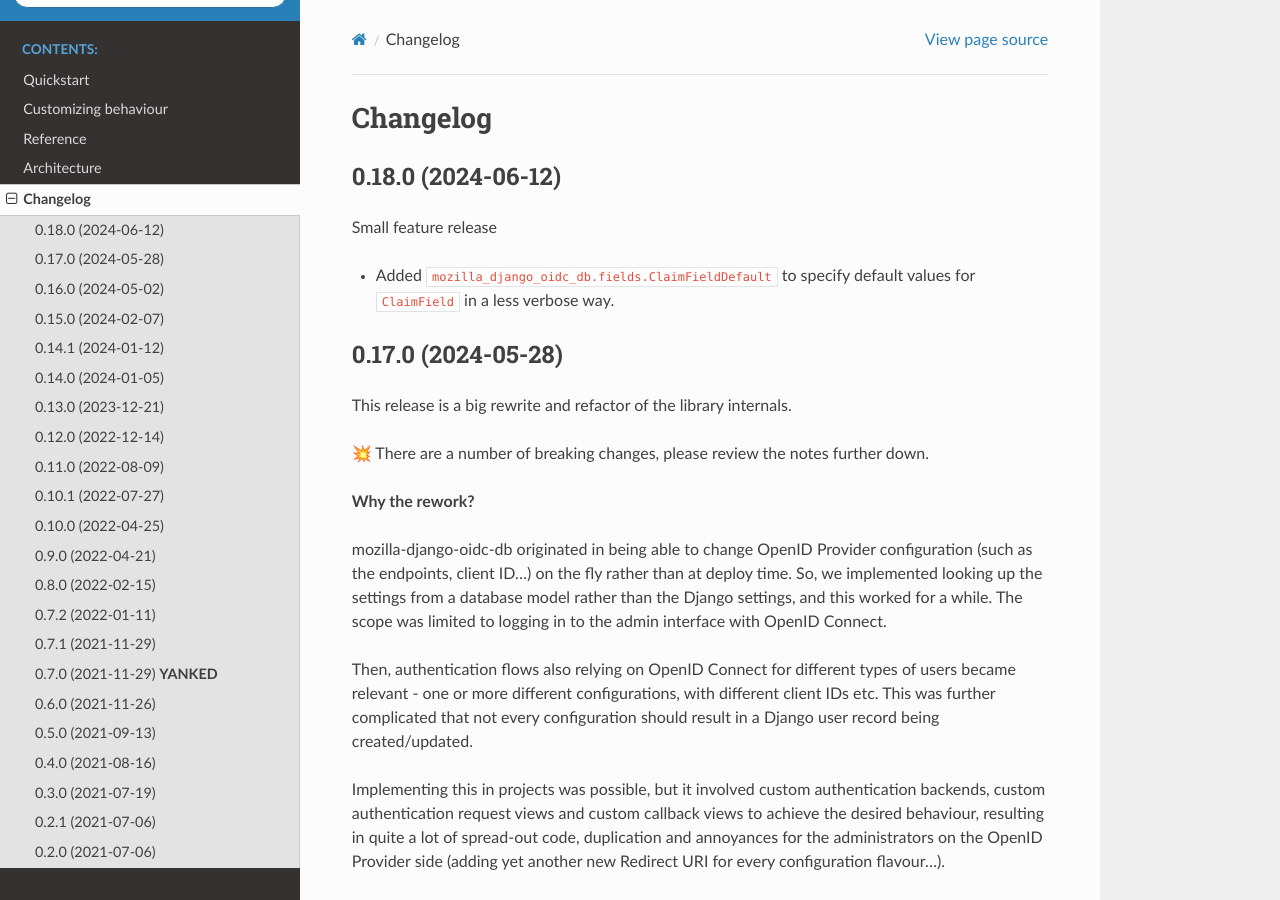
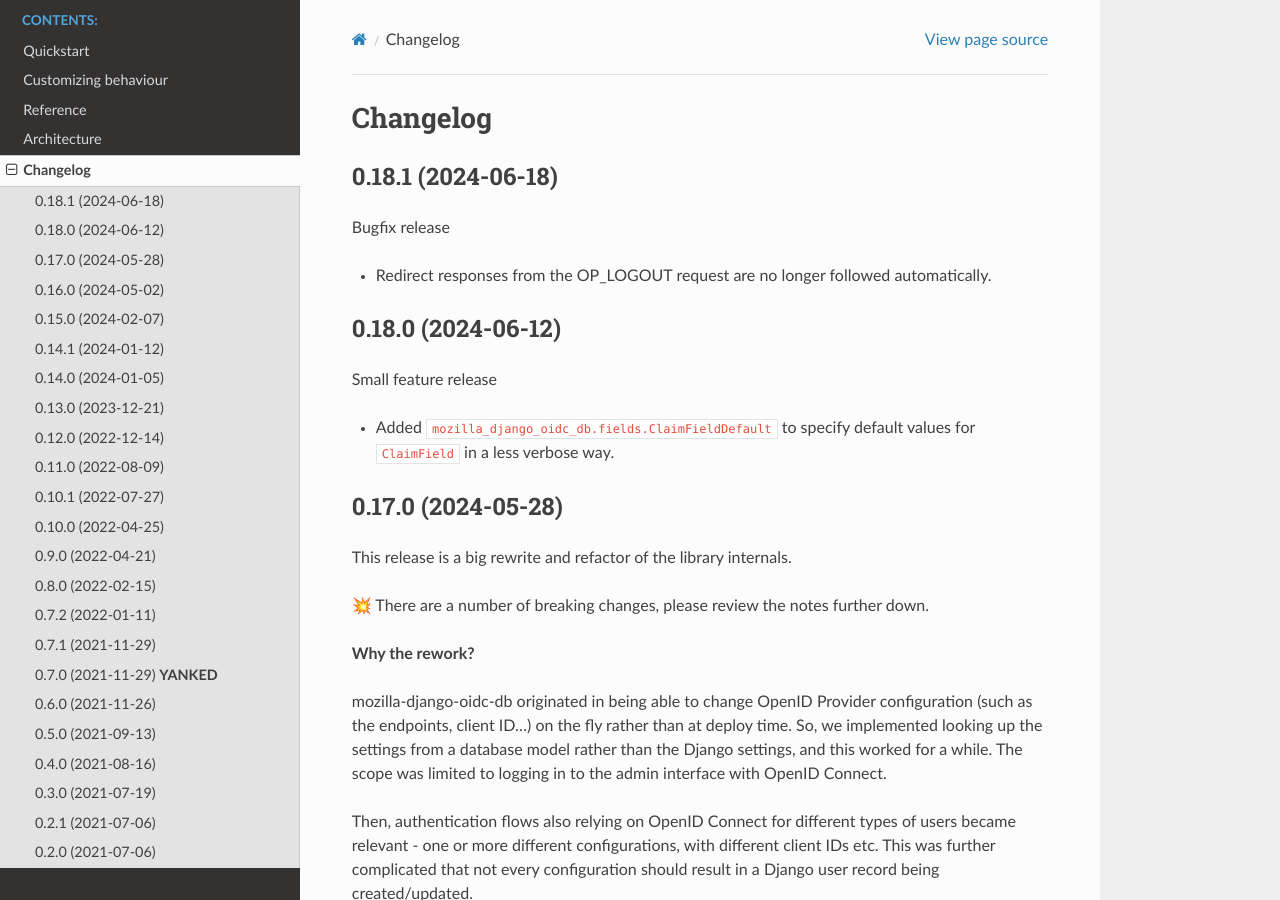
Before and after one commit to maykinmedia/mozilla-django-oidc-db, a Sphinx documentation site: the page built from docs/changelog.rst, in a window 1280 px wide and 900 px high. Built offline with Sphinx 7.4.7 and the Read the Docs theme 2.0.0, drawn with Linux system fonts in a browser that asks for light colours.

Commit message:
:bookmark: Bump version to 0.18.1 and update changelog

```diff
--- a/CHANGELOG.rst
+++ b/CHANGELOG.rst
@@ -1,6 +1,13 @@
 =========
 Changelog
 =========
+
+0.18.1 (2024-06-18)
+===================
+
+Bugfix release
+
+* Redirect responses from the OP_LOGOUT request are no longer followed automatically.
 
 0.18.0 (2024-06-12)
 ===================
--- a/README.rst
+++ b/README.rst
@@ -7,7 +7,7 @@
 mozilla-django-oidc-db
 ======================
 
-:Version: 0.18.0
+:Version: 0.18.1
 :Source: https://github.com/maykinmedia/mozilla-django-oidc-db
 :Keywords: OIDC, django, database, authentication
 
--- a/docs/conf.py
+++ b/docs/conf.py
@@ -29,7 +29,7 @@
 author = "Maykin Media"
 
 # The full version, including alpha/beta/rc tags
-release = "0.18.0"
+release = "0.18.1"
 
 
 # -- General configuration ---------------------------------------------------
--- a/setup.cfg
+++ b/setup.cfg
@@ -2,7 +2,7 @@
 # see http://setuptools.readthedocs.io/en/latest/setuptools.html#configuring-setup-using-setup-cfg-files
 [metadata]
 name = mozilla-django-oidc-db
-version = 0.18.0
+version = 0.18.1
 description = A database-backed configuration for mozilla-django-oidc
 long_description = file: README.rst
 url = https://github.com/maykinmedia/mozilla-django-oidc-db
```
Also changed, not shown: .bumpversion.cfg.
